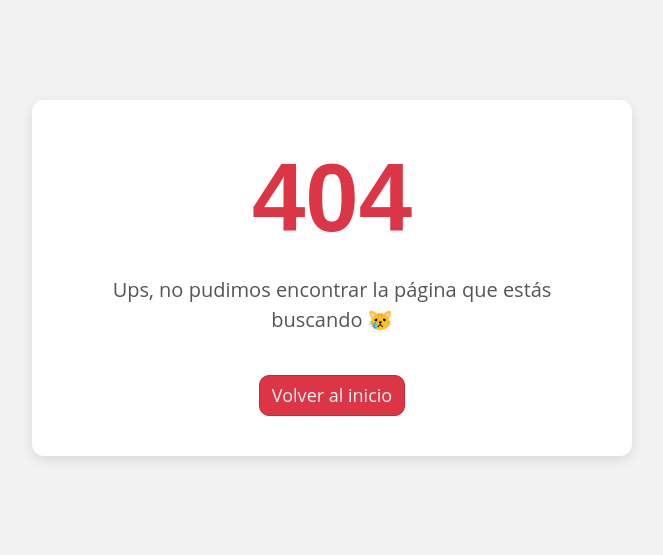
After one commit to shanshurbi/AutoParts, a Django app: template AutoParts/tienda/templates/404.html in a window 1280 px wide. The commit adds this page. Shown: the top 555 px of the page, without its empty margins (308-971 px from the left). Run offline with Django 5.2, Linux system fonts and the light colour scheme; the template is opened without the code that fills it, so the values that code supplies are empty; some libraries are stand-ins or nearby versions.

Commit message:
Página 404, cambiar true para que funcione aaaaa

```diff
--- a/AutoParts/tienda/static/css/style.css
+++ b/AutoParts/tienda/static/css/style.css
@@ -2,6 +2,7 @@
   --bs-primary: #aa0909;
   --bs-secondary: #444344;
 }
+
 
 .text-primary {
   color: #aa0909 !important;
--- /dev/null
+++ b/AutoParts/tienda/templates/404.html
@@ -0,0 +1,67 @@
+{% load static %}
+<!DOCTYPE html>
+<html lang="es">
+<head>
+  <meta charset="UTF-8">
+  <title>Página no encontrada - AutoParts</title>
+         <!-- Favicon -->
+        <link rel="icon" href="{% static 'img/favicon.ico.png' %}" type="image/x-icon">
+  <meta name="viewport" content="width=device-width, initial-scale=1.0">
+  <link rel="stylesheet" href="{% static 'css/style.css' %}">
+  <link rel="stylesheet" href="{% static 'css/bootstrap.min.css' %}">
+  <style>
+    body {
+      text-align: center;
+      padding: 100px 20px;
+      font-family: 'Open Sans', sans-serif;
+      background: #f2f2f2;
+    }
+
+    .error-container {
+      max-width: 600px;
+      margin: auto;
+      background: white;
+      border-radius: 12px;
+      padding: 40px;
+      box-shadow: 0 4px 12px rgba(0,0,0,0.1);
+    }
+
+    h1 {
+      font-size: 96px;
+      font-weight: bold;
+      color: #dc3545 !important;
+    }
+
+    p {
+      font-size: 20px;
+      margin: 20px 0;
+      color: #555;
+    }
+
+    a.btn {
+      margin-top: 20px;
+      font-size: 18px;
+      background-color: #dc3545;
+      color: #f2f2f2;
+      border-color: #bb2d3b;
+    }
+
+a.btn:hover {
+  background-color: #bb2d3b;
+  color: #fff;
+  text-decoration: none;
+  border-color: #dc3545;
+}
+
+  </style>
+</head>
+<body>
+
+  <div class="error-container">
+    <h1>404</h1>
+    <p>Ups, no pudimos encontrar la página que estás buscando 😿</p>
+    <a href="/" class="btn btn-primary">Volver al inicio</a>
+  </div>
+
+</body>
+</html>
```
